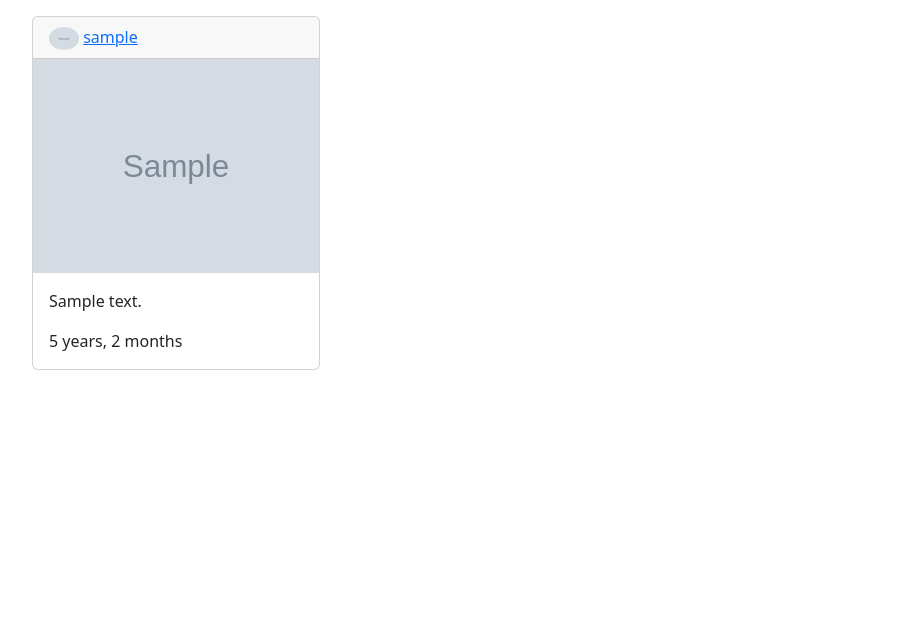
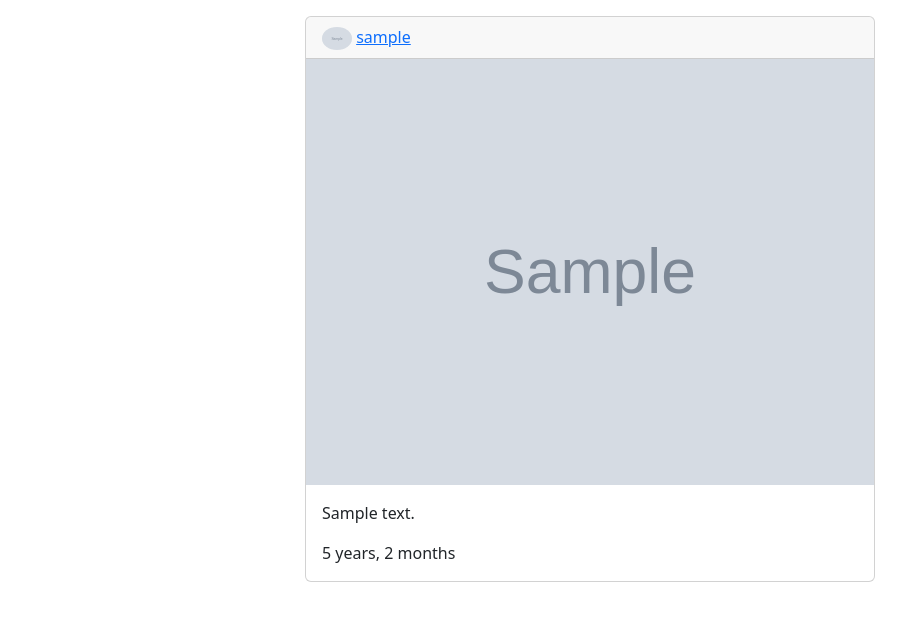
Before and after one commit to kka712/insta, a Django app: page /posts/ in a window 1280 px wide. Shown: the part 56-677 px from the top of the page, without its empty margins (50-956 px from the left). Run offline with Django 5.2, Linux system fonts and the light colour scheme; tables that the repository leaves empty hold one stand-in row (values such as "Sample post"); grey boxes marked "Sample" are stand-in pictures; some libraries are stand-ins or nearby versions.

Commit message:
grid 시스템 적용

```diff
--- a/posts/templates/_card.html
+++ b/posts/templates/_card.html
@@ -1,4 +1,5 @@
-<div class="card my-3" style="width: 18rem;">
+<!-- <div class="card my-3 p-0 col-12 col-md-6 col-xl-4" style="width: 18rem;"> -->
+<div class="card my-3 p-0 col-12 offset-md-3 col-md-6">
     <div class="card-header">
         <img class="rounded-circle" src="{{post.user.profile_image.url}}" alt="" width="30px">
         <a href="">{{post.user.username}}</a>
@@ -10,4 +11,4 @@
       <p class="card-text">{{post.created_at|timesince}}</p>
       <!-- <a href="#" class="btn btn-primary">Go somewhere</a> -->
     </div>
-  </div>
+</div>
--- a/posts/templates/index.html
+++ b/posts/templates/index.html
@@ -1,7 +1,9 @@
 {% extends 'base.html' %}
 
 {% block body %}
-    {% for post in posts %}
-        {% include '_card.html' %}
-    {% endfor %}
+    <div class="row">
+        {% for post in posts %}
+            {% include '_card.html' %}
+        {% endfor %}
+    </div>
 {% endblock %}
```
